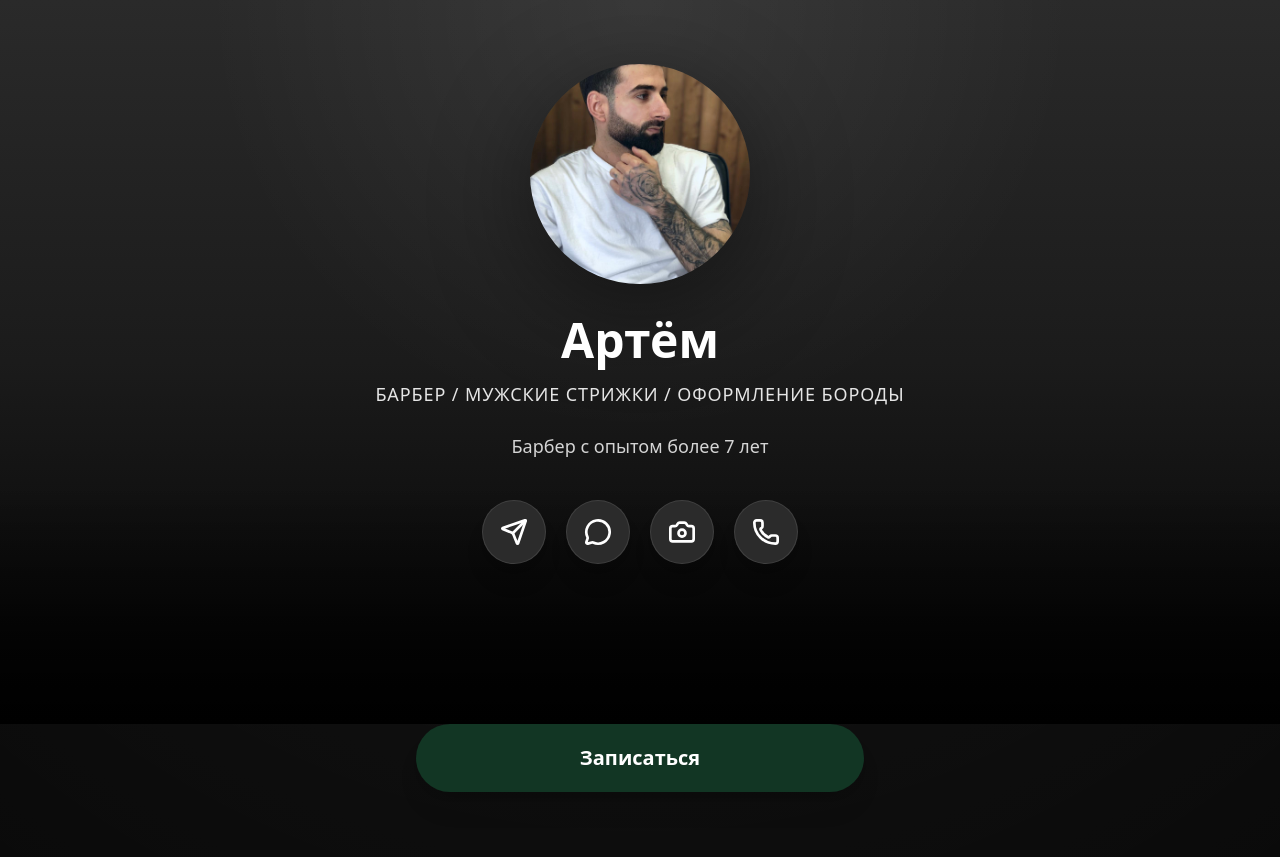
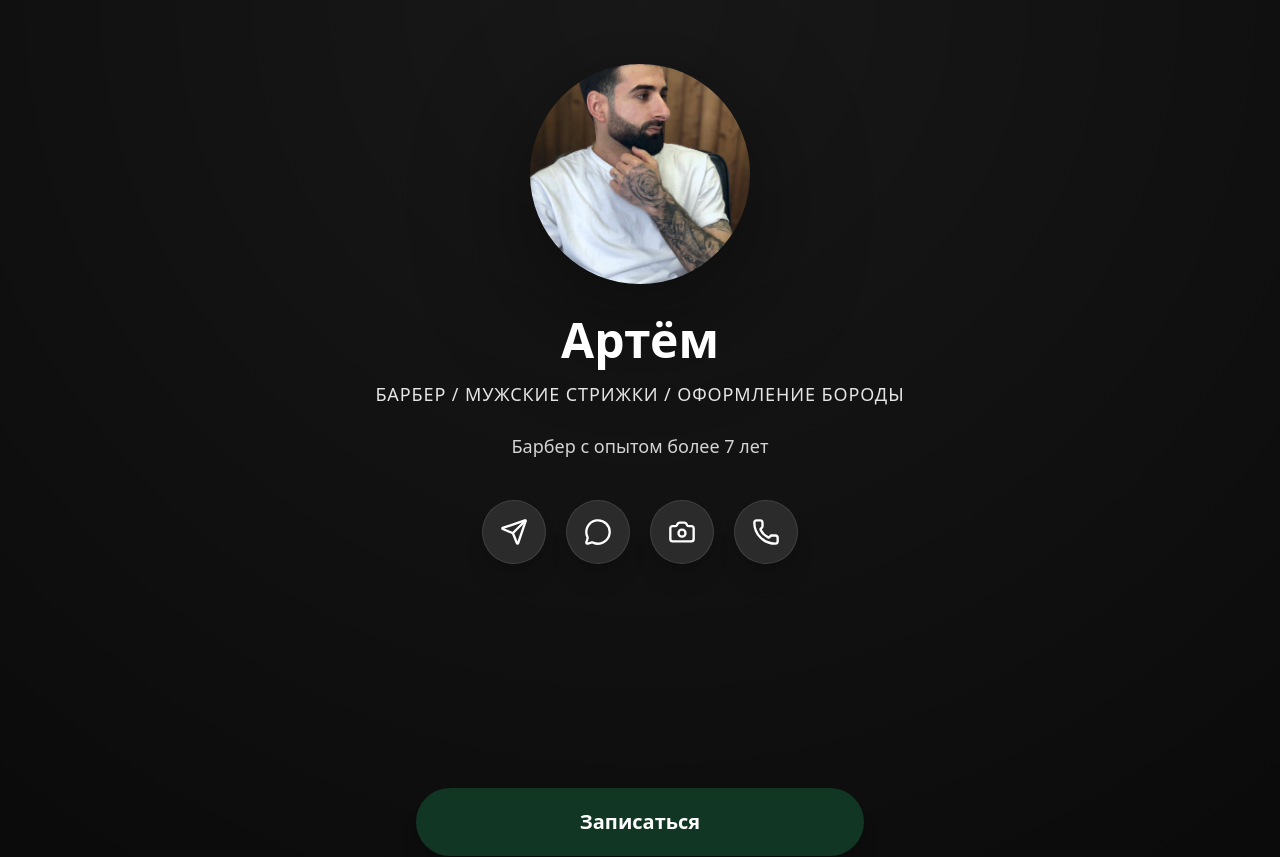
Before and after one commit to kiykoveldar-dev/barber-site, a Next.js app: page / in a window 1280 px wide. Shown: the top 857 px of the page. Built offline with nearby package versions, Linux system fonts and the light colour scheme; no server answers; the database is empty.

Commit message:
smooth hero transition

```diff
--- a/components/Hero.tsx
+++ b/components/Hero.tsx
@@ -10,26 +10,10 @@ import { content } from "@/data/content";
 
 export default function Hero() {
   const socials = [
-    {
-      label: "Telegram",
-      href: content.links.telegram,
-      icon: Send,
-    },
-    {
-      label: "WhatsApp",
-      href: content.links.whatsapp,
-      icon: MessageCircle,
-    },
-    {
-      label: "Instagram",
-      href: content.links.instagram,
-      icon: Camera,
-    },
-    {
-      label: "Позвонить",
-      href: `tel:${content.phone}`,
-      icon: Phone,
-    },
+    { label: "Telegram", href: content.links.telegram, icon: Send },
+    { label: "WhatsApp", href: content.links.whatsapp, icon: MessageCircle },
+    { label: "Instagram", href: content.links.instagram, icon: Camera },
+    { label: "Позвонить", href: `tel:${content.phone}`, icon: Phone },
   ];
 
   return (
@@ -39,25 +23,47 @@ export default function Hero() {
       overflow-hidden
       px-5
       pt-16
-      pb-40
+      pb-56
       text-center
       text-white
-      bg-gradient-to-b
-      from-[#2a2a2a]
-      via-[#1b1b1b]
-      to-[#050505]
     "
     >
+      {/* ОСНОВНОЙ СЕРЫЙ ФОН */}
       <div
         className="
         absolute
         inset-0
-        opacity-40
-        bg-[radial-gradient(circle_at_top,rgba(255,255,255,0.18),transparent_45%)]
+        -z-20
+        bg-[linear-gradient(180deg,#2b2b2b_0%,#252525_40%,#1d1d1d_75%,#1a1a1a_100%)]
       "
       />
 
-      <div className="relative z-10">
+      {/* СВЕТ СВЕРХУ */}
+      <div
+        className="
+        absolute
+        inset-0
+        -z-10
+        opacity-40
+        bg-[radial-gradient(circle_at_top,rgba(255,255,255,.16),transparent_50%)]
+      "
+      />
+
+      {/* ПЛАВНЫЙ ПЕРЕХОД В ЧЁРНЫЙ ПОСЛЕ КНОПКИ */}
+      <div
+        className="
+        absolute
+        left-0
+        right-0
+        bottom-0
+        h-[340px]
+        -z-10
+        bg-gradient-to-b
+        from-transparent
+        via-[#121212]
+        to-black
+      "
+      />
 
       <Image
         src={content.masterPhoto}
@@ -71,7 +77,7 @@ export default function Hero() {
           w-[220px]
           rounded-full
           object-cover
-            shadow-[0_25px_100px_rgba(0,0,0,.45)]
+          shadow-[0_30px_120px_rgba(0,0,0,.45)]
         "
       />
 
@@ -92,11 +98,7 @@ export default function Hero() {
           <a
             key={label}
             href={href}
-              target={
-                label === "Позвонить"
-                  ? undefined
-                  : "_blank"
-              }
+            target={label === "Позвонить" ? undefined : "_blank"}
             rel="noopener noreferrer"
             aria-label={label}
             className="
@@ -112,34 +114,14 @@ export default function Hero() {
               text-white
               shadow-xl
               transition
-                duration-300
               hover:scale-110
               hover:bg-[#123624]
             "
           >
-              <Icon
-                size={28}
-                strokeWidth={2.3}
-              />
+            <Icon size={28} />
           </a>
         ))}
       </div>
-
-      </div>
-
-      <div
-        className="
-        absolute
-        bottom-0
-        left-0
-        h-[240px]
-        w-full
-        bg-gradient-to-b
-        from-transparent
-        to-black
-      "
-      />
-
     </section>
   );
 }
```
Lines whose indentation alone changed are shown as unchanged.
